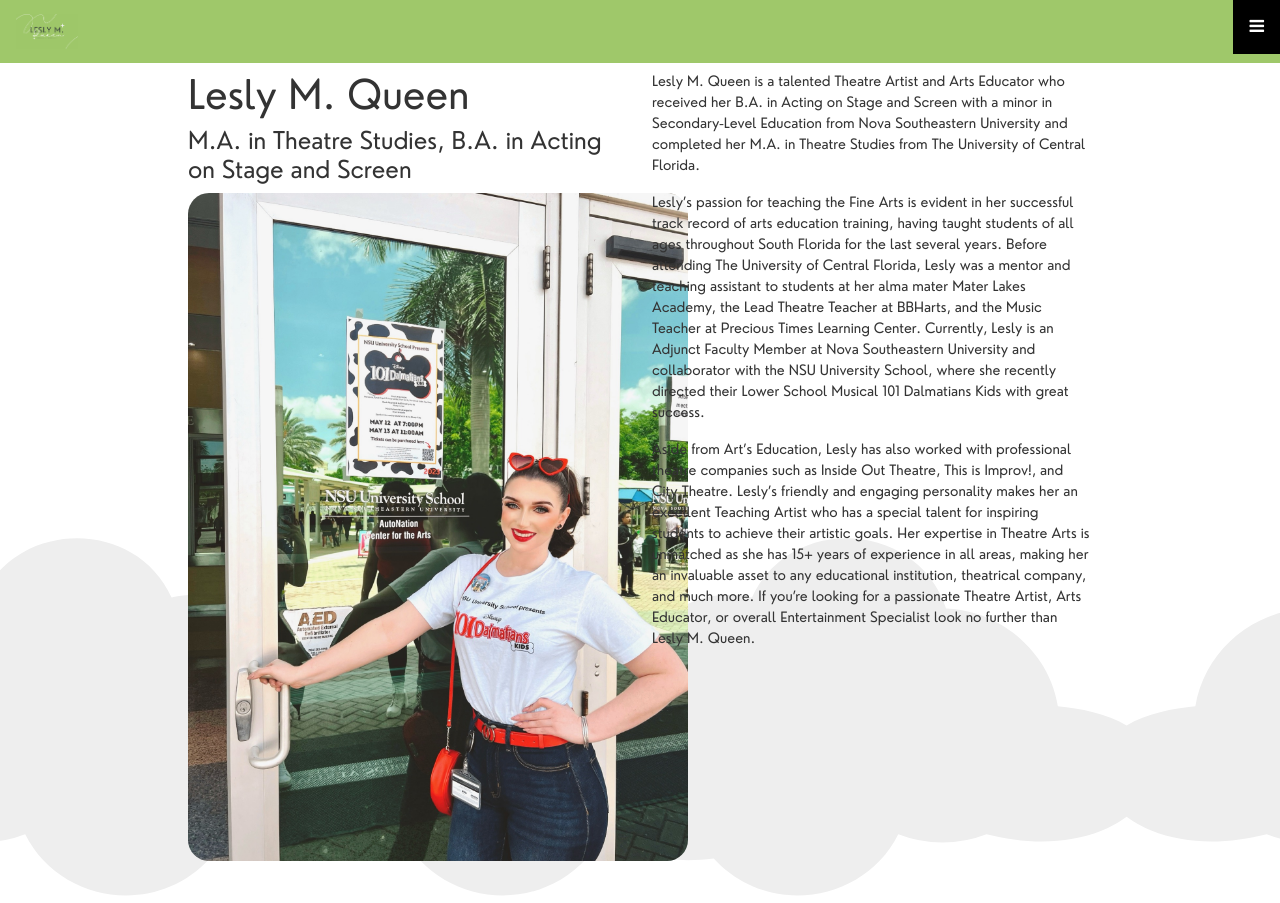
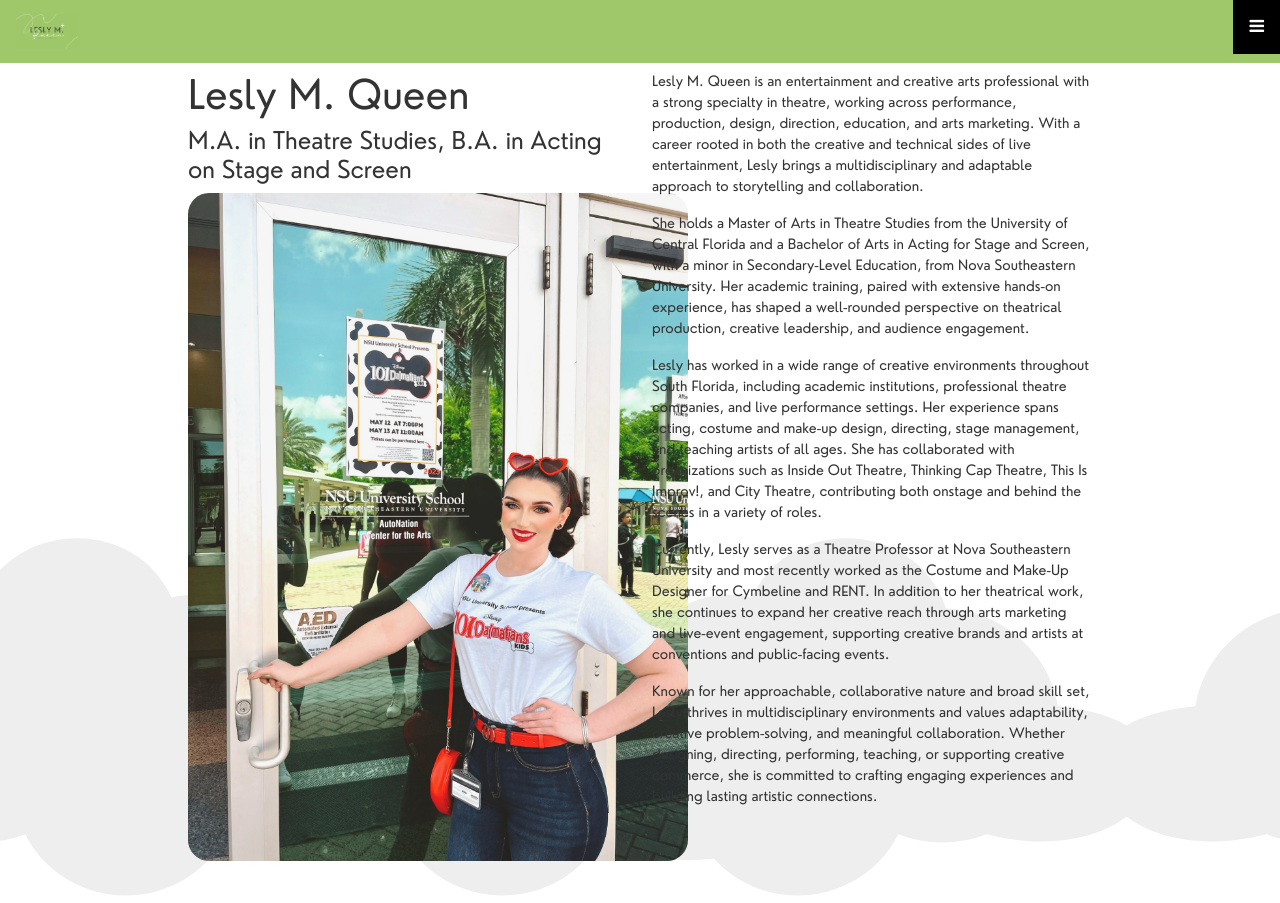
Before and after one commit to ShunpoMechanics/Sunshine, an Angular app: page /artist-bio in a window 1280 px wide. Built offline with nearby package versions, Linux system fonts and the light colour scheme.

Commit message:
updating the bio

```diff
--- a/src/app/artist-bio/artist-bio.component.html
+++ b/src/app/artist-bio/artist-bio.component.html
@@ -4,15 +4,19 @@
             <h1>Lesly M. Queen</h1>
             <h4>M.A. in Theatre Studies, B.A. in Acting on Stage and Screen</h4>
             <p>
-                Lesly M. Queen is a talented Theatre Artist and Arts Educator who received her B.A. in Acting on Stage and Screen with a minor in Secondary-Level Education from Nova Southeastern University and completed her M.A. in Theatre Studies from The University of Central Florida.
+                Lesly M. Queen is an entertainment and creative arts professional with a strong specialty in theatre, working across performance, production, design, direction, education, and arts marketing. With a career rooted in both the creative and technical sides of live entertainment, Lesly brings a multidisciplinary and adaptable approach to storytelling and collaboration.
             </p>
-
             <p>
-                Lesly’s passion for teaching the Fine Arts is evident in her successful track record of arts education training, having taught students of all ages throughout South Florida for the last several years. Before attending The University of Central Florida, Lesly was a mentor and teaching assistant to students at her alma mater Mater Lakes Academy, the Lead Theatre Teacher at BBHarts, and the Music Teacher at Precious Times Learning Center. Currently, Lesly is an Adjunct Faculty Member at Nova Southeastern University and collaborator with the NSU University School, where she recently directed their Lower School Musical 101 Dalmatians Kids with great success.
+                She holds a Master of Arts in Theatre Studies from the University of Central Florida and a Bachelor of Arts in Acting for Stage and Screen, with a minor in Secondary-Level Education, from Nova Southeastern University. Her academic training, paired with extensive hands-on experience, has shaped a well-rounded perspective on theatrical production, creative leadership, and audience engagement.
             </p>
-
             <p>
-                Aside from Art’s Education, Lesly has also worked with professional theatre companies such as Inside Out Theatre, This is Improv!, and City Theatre. Lesly’s friendly and engaging personality makes her an excellent Teaching Artist who has a special talent for inspiring students to achieve their artistic goals. Her expertise in Theatre Arts is unmatched as she has 15+ years of experience in all areas, making her an invaluable asset to any educational institution, theatrical company, and much more. If you’re looking for a passionate Theatre Artist, Arts Educator, or overall Entertainment Specialist look no further than Lesly M. Queen.
+                Lesly has worked in a wide range of creative environments throughout South Florida, including academic institutions, professional theatre companies, and live performance settings. Her experience spans acting, costume and make-up design, directing, stage management, and teaching artists of all ages. She has collaborated with organizations such as Inside Out Theatre, Thinking Cap Theatre, This Is Improv!, and City Theatre, contributing both onstage and behind the scenes in a variety of roles.
+            </p>
+            <p>
+                Currently, Lesly serves as a Theatre Professor at Nova Southeastern University and most recently worked as the Costume and Make-Up Designer for Cymbeline and RENT. In addition to her theatrical work, she continues to expand her creative reach through arts marketing and live-event engagement, supporting creative brands and artists at conventions and public-facing events.
+            </p>
+            <p>
+                Known for her approachable, collaborative nature and broad skill set, Lesly thrives in multidisciplinary environments and values adaptability, creative problem-solving, and meaningful collaboration. Whether designing, directing, performing, teaching, or supporting creative commerce, she is committed to crafting engaging experiences and building lasting artistic connections.
             </p>
         </div>
         <div class="col-md-6">
@@ -27,15 +31,19 @@
         </div>
         <div class="col-md-6">
             <p>
-                Lesly M. Queen is a talented Theatre Artist and Arts Educator who received her B.A. in Acting on Stage and Screen with a minor in Secondary-Level Education from Nova Southeastern University and completed her M.A. in Theatre Studies from The University of Central Florida.
+                Lesly M. Queen is an entertainment and creative arts professional with a strong specialty in theatre, working across performance, production, design, direction, education, and arts marketing. With a career rooted in both the creative and technical sides of live entertainment, Lesly brings a multidisciplinary and adaptable approach to storytelling and collaboration.
             </p>
-
             <p>
-                Lesly’s passion for teaching the Fine Arts is evident in her successful track record of arts education training, having taught students of all ages throughout South Florida for the last several years. Before attending The University of Central Florida, Lesly was a mentor and teaching assistant to students at her alma mater Mater Lakes Academy, the Lead Theatre Teacher at BBHarts, and the Music Teacher at Precious Times Learning Center. Currently, Lesly is an Adjunct Faculty Member at Nova Southeastern University and collaborator with the NSU University School, where she recently directed their Lower School Musical 101 Dalmatians Kids with great success.
+                She holds a Master of Arts in Theatre Studies from the University of Central Florida and a Bachelor of Arts in Acting for Stage and Screen, with a minor in Secondary-Level Education, from Nova Southeastern University. Her academic training, paired with extensive hands-on experience, has shaped a well-rounded perspective on theatrical production, creative leadership, and audience engagement.
             </p>
-
             <p>
-                Aside from Art’s Education, Lesly has also worked with professional theatre companies such as Inside Out Theatre, This is Improv!, and City Theatre. Lesly’s friendly and engaging personality makes her an excellent Teaching Artist who has a special talent for inspiring students to achieve their artistic goals. Her expertise in Theatre Arts is unmatched as she has 15+ years of experience in all areas, making her an invaluable asset to any educational institution, theatrical company, and much more. If you’re looking for a passionate Theatre Artist, Arts Educator, or overall Entertainment Specialist look no further than Lesly M. Queen.
+                Lesly has worked in a wide range of creative environments throughout South Florida, including academic institutions, professional theatre companies, and live performance settings. Her experience spans acting, costume and make-up design, directing, stage management, and teaching artists of all ages. She has collaborated with organizations such as Inside Out Theatre, Thinking Cap Theatre, This Is Improv!, and City Theatre, contributing both onstage and behind the scenes in a variety of roles.
+            </p>
+            <p>
+                Currently, Lesly serves as a Theatre Professor at Nova Southeastern University and most recently worked as the Costume and Make-Up Designer for Cymbeline and RENT. In addition to her theatrical work, she continues to expand her creative reach through arts marketing and live-event engagement, supporting creative brands and artists at conventions and public-facing events.
+            </p>
+            <p>
+                Known for her approachable, collaborative nature and broad skill set, Lesly thrives in multidisciplinary environments and values adaptability, creative problem-solving, and meaningful collaboration. Whether designing, directing, performing, teaching, or supporting creative commerce, she is committed to crafting engaging experiences and building lasting artistic connections.
             </p>
         </div>
     </div>
```
